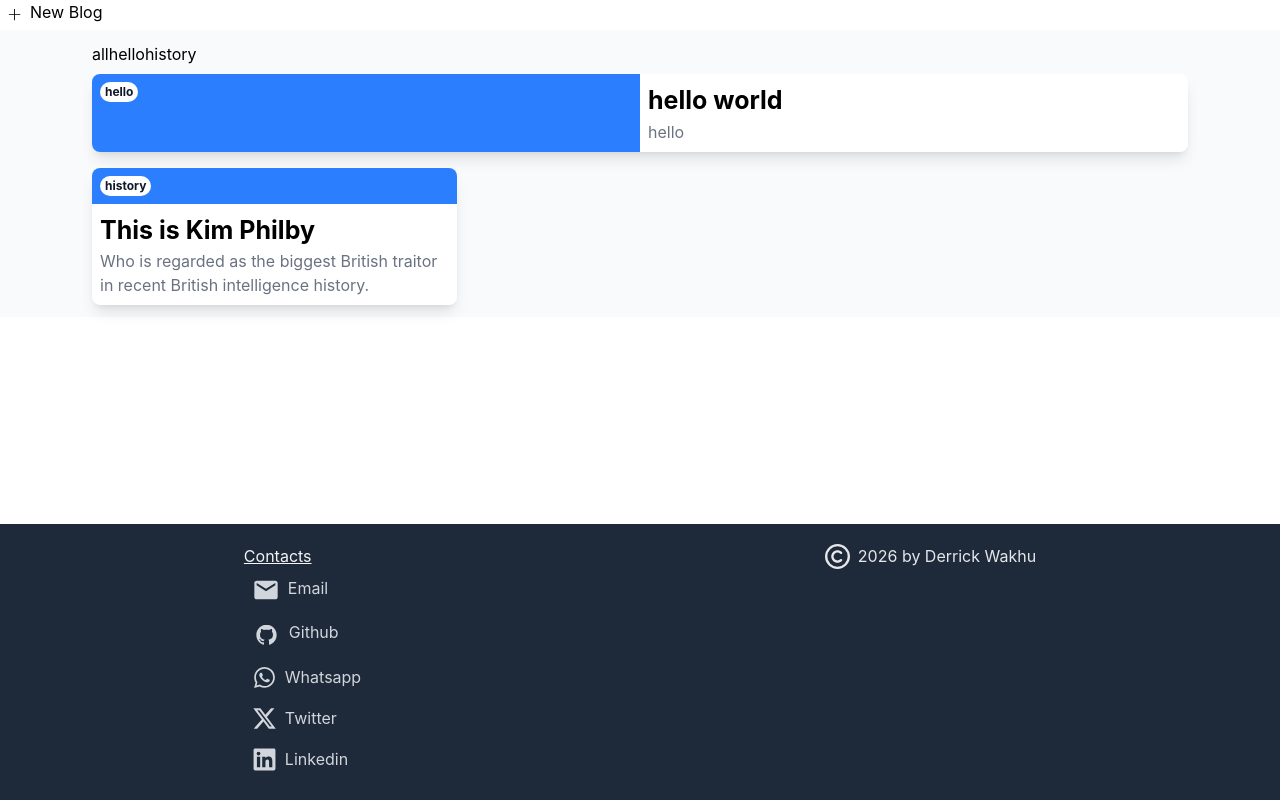
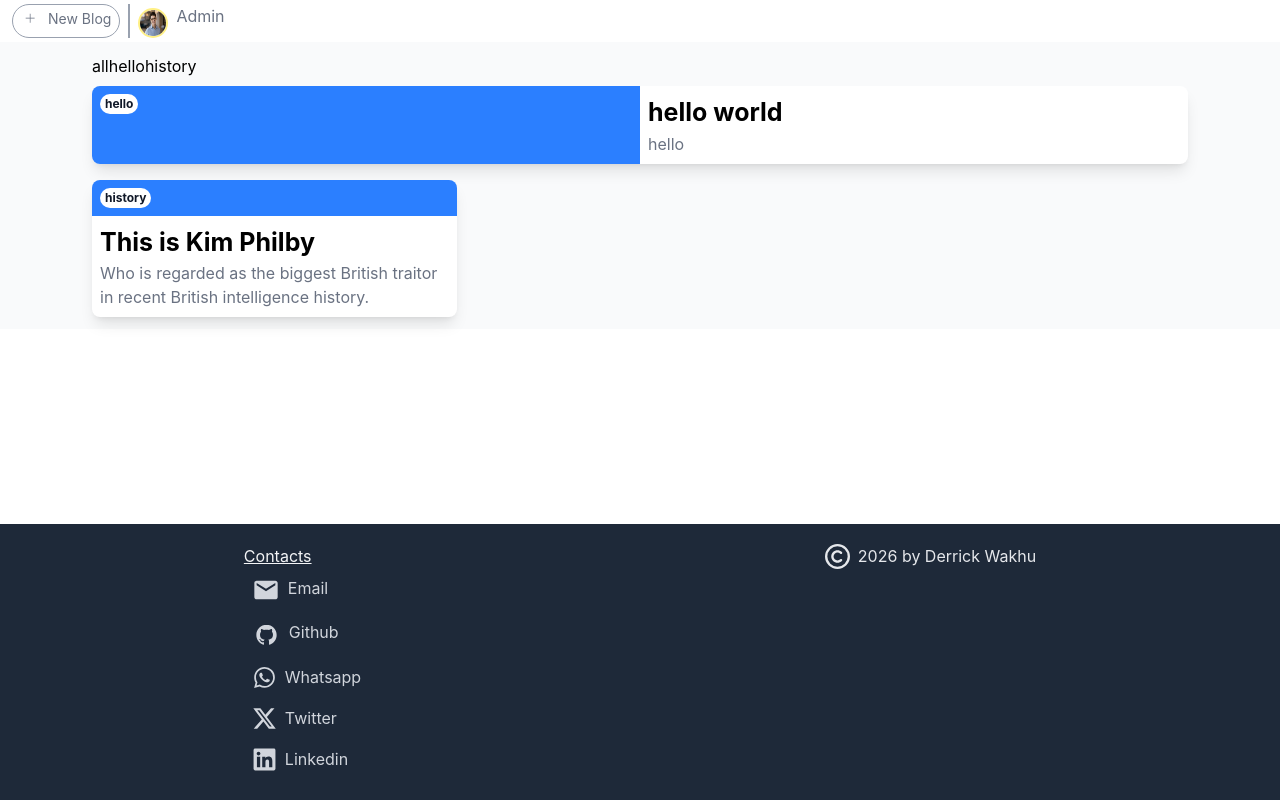
Before and after one commit to georgewakhu270/blog-epress-react, a React app in the folder frontend/: page / in a window 1280 px wide. Built offline with nearby package versions, Linux system fonts and the light colour scheme; the HTML template or start-up script is replaced by a standard one; a web font is replaced by a local one.

Commit message:
added the user headshot

```diff
--- a/frontend/src/App.jsx
+++ b/frontend/src/App.jsx
@@ -4,6 +4,8 @@ import { MdEmail, MdOutlineWhatsapp } from "react-icons/md"
 import { FaXTwitter, FaLinkedin, FaRegCopyright } from "react-icons/fa6"
 
 import DOMPurify from "dompurify"
+
+import headshot from "./assets/headshot.jpg"
 
 import Dashboard from "./Dashboard";
 
@@ -21,7 +23,8 @@ export default function App() {
     id: 1,
     name: 'Admin',
     email: 'admin@gmail.com',
-    password: '1234'
+    password: '1234',
+    img: headshot
   })
 
   const [tags, setTags] = useState([{
@@ -40,8 +43,10 @@ export default function App() {
     content: "<h1>Who is Kim Philby</h1><p>This was  British intelligence officer who sold out his nation.</p>",
     title: "This is Kim Philby",
     category: "history",
-    excerpt: "Who is regarded as the biggest British traitor in recent British intelligence history."
+    excerpt: "Who is regarded as the biggest British traitor in recent British intelligence history.",
+    user: user
   }])
+
   return (
     <div className="min-h-screen flex flex-col">
       <div className="">
--- a/frontend/src/Dashboard.jsx
+++ b/frontend/src/Dashboard.jsx
@@ -2,7 +2,7 @@ import { useState } from "react"
 import Author from "./component/Author"
 
 const Dashboard = function ({
-    setBlogs, blogs, index, setIndex, tags, setTags,
+    setBlogs, blogs, index, setIndex, tags, setTags, user, setUser
 }) {
 
     const [author, setAuthor] = useState(true)
@@ -21,6 +21,8 @@ const Dashboard = function ({
                                 tags={tags}
                                 setTags={setTags}
                                 index={index}
+                                user={user}
+                                setUser={setUser}
                                 setIndex={setIndex}/>
 
                         </div>
--- a/frontend/src/component/Author.jsx
+++ b/frontend/src/component/Author.jsx
@@ -27,18 +27,23 @@ const Author = function ({
     return (
         <>
             <div className="">
-                <div className="">
+                <div className="flex p-1">
                     {!add
                         ?
                         <button
-                            className="flex"
+                            className="flex border-[1.7px] px-1 rounded-full border-gray-400 text-gray-500 mx-2 text-sm"
                             onClick={() => setAdd(true)}>
-                            <VscAdd size={30} className="p-2" />
-                            New Blog
+                            <VscAdd size={27} className="p-2" />
+                            <span className="p-1">New Blog</span>
                         </button>
                         :
                         <></>
                     }
+                    <div
+                        className="border-l-2 border-gray-400 flex">
+                            <img alt="" className="h-[30px] mx-2 mt-1 border-2 border-yellow-200 rounded-full w-[30px] " src={user.img}/>
+                            <p className="text-gray-500">{user.name}</p>
+                        </div>
                 </div>
 
                 <div className="">
```
Also changed, not shown: frontend/src/assets/headshot.jpg (added).
